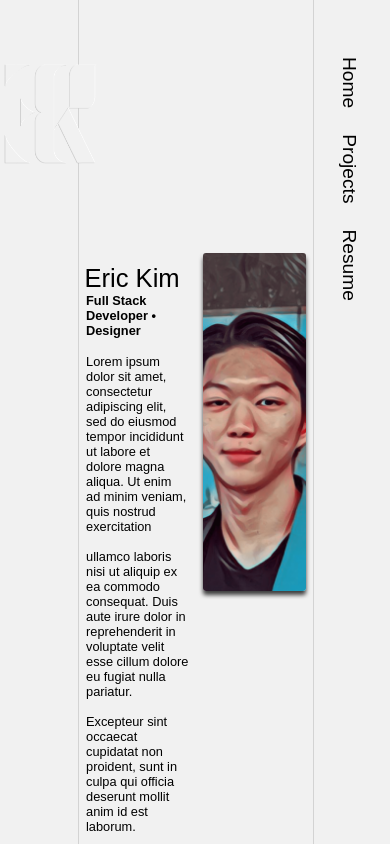
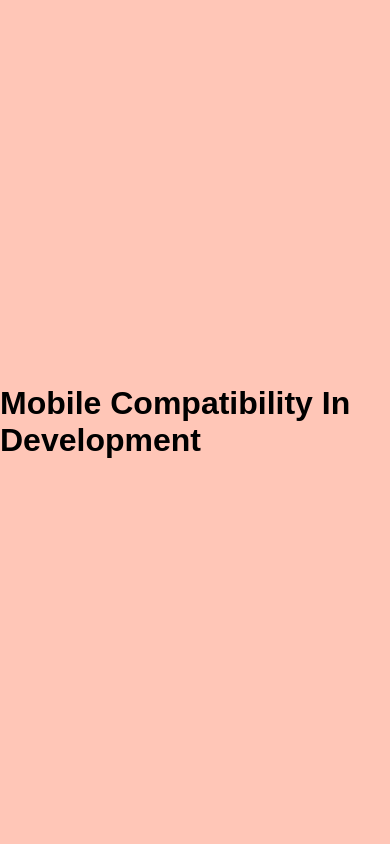
Before and after one commit to taehyunnkim/portfolio-v3, a website: page index.html in a window 390 px wide. Drawn offline with nearby package versions, Linux system fonts and the light colour scheme; a web font is replaced by a local one.

Commit message:
init mobile compatibility

```diff
--- a/index.html
+++ b/index.html
@@ -14,6 +14,9 @@
 </head>
 
 <body onload="initHome()">
+    <div class="mobile">
+        <h1> Mobile Compatibility In Development </h1>
+    </div>
     <div class="cursor cursor--small"></div>
     <div id="container">
         <div class="col-left">
--- a/styles/index.scss
+++ b/styles/index.scss
@@ -216,3 +216,41 @@ a {
     height: 50%;
     background: 1px solid black;
 }
+
+// Mobile
+.mobile {
+    display: none;
+}
+
+@media only screen and (max-width: 1000px) {
+    .mobile {
+        position: absolute;
+        top: 0;
+        left: 0;
+        height: 100vh;
+        width: 100vw;
+        display: flex;
+        justify-content: center;
+        align-items: center;
+        z-index: 10000;
+        animation: colorchange 50s;
+    }
+}
+
+@keyframes colorchange {
+    0% {
+        background: #FF9AA2;
+    }
+    25% {
+        background: #FFDAC1;
+    }
+    50% {
+        background: #E2F0CB;
+    }
+    75% {
+        background: #B5EAD7;
+    }
+    100% {
+        background: #C7CEEA;
+    }
+}
```
Also changed, not shown: styles/index.css, 1 other file.
